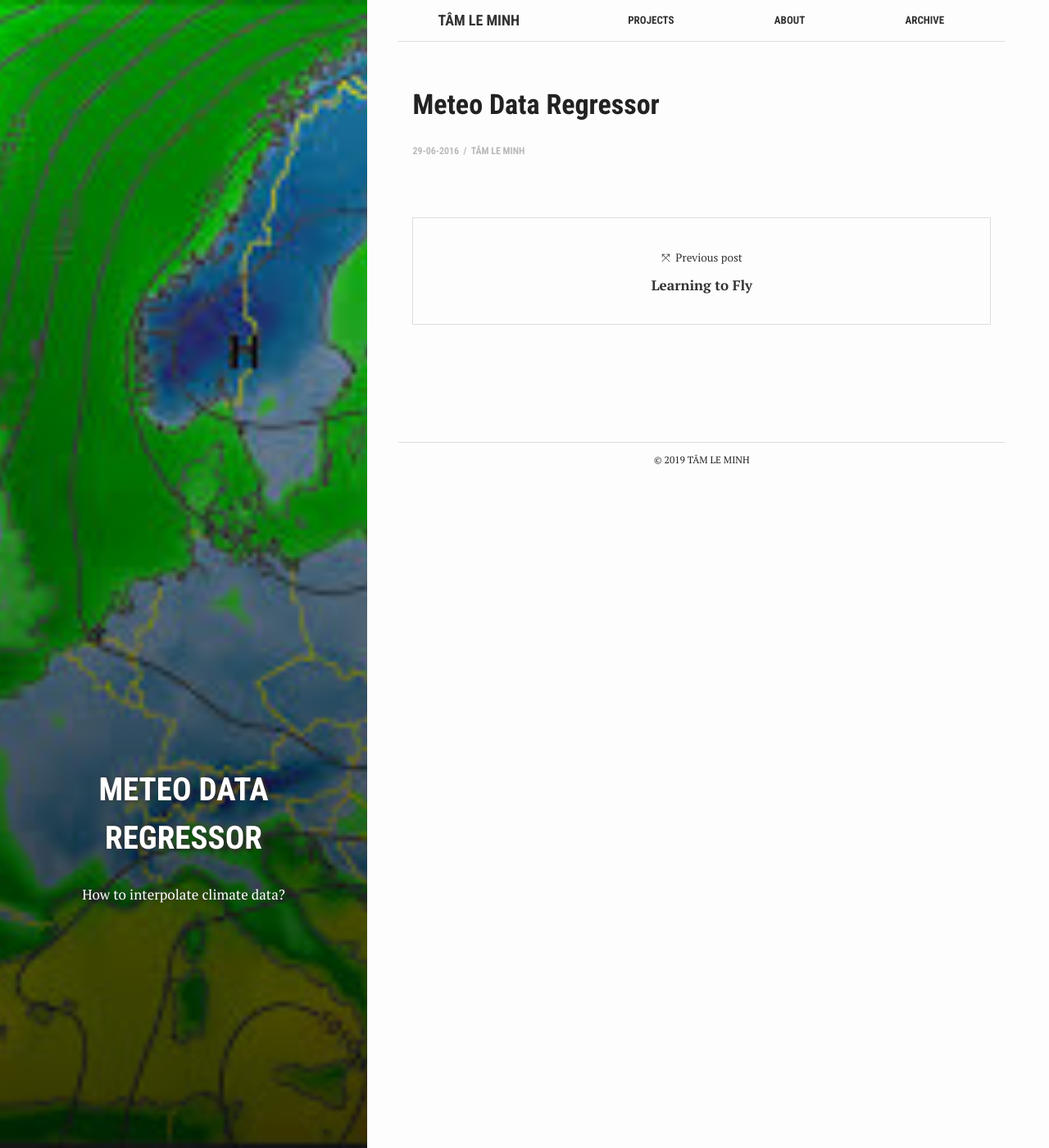
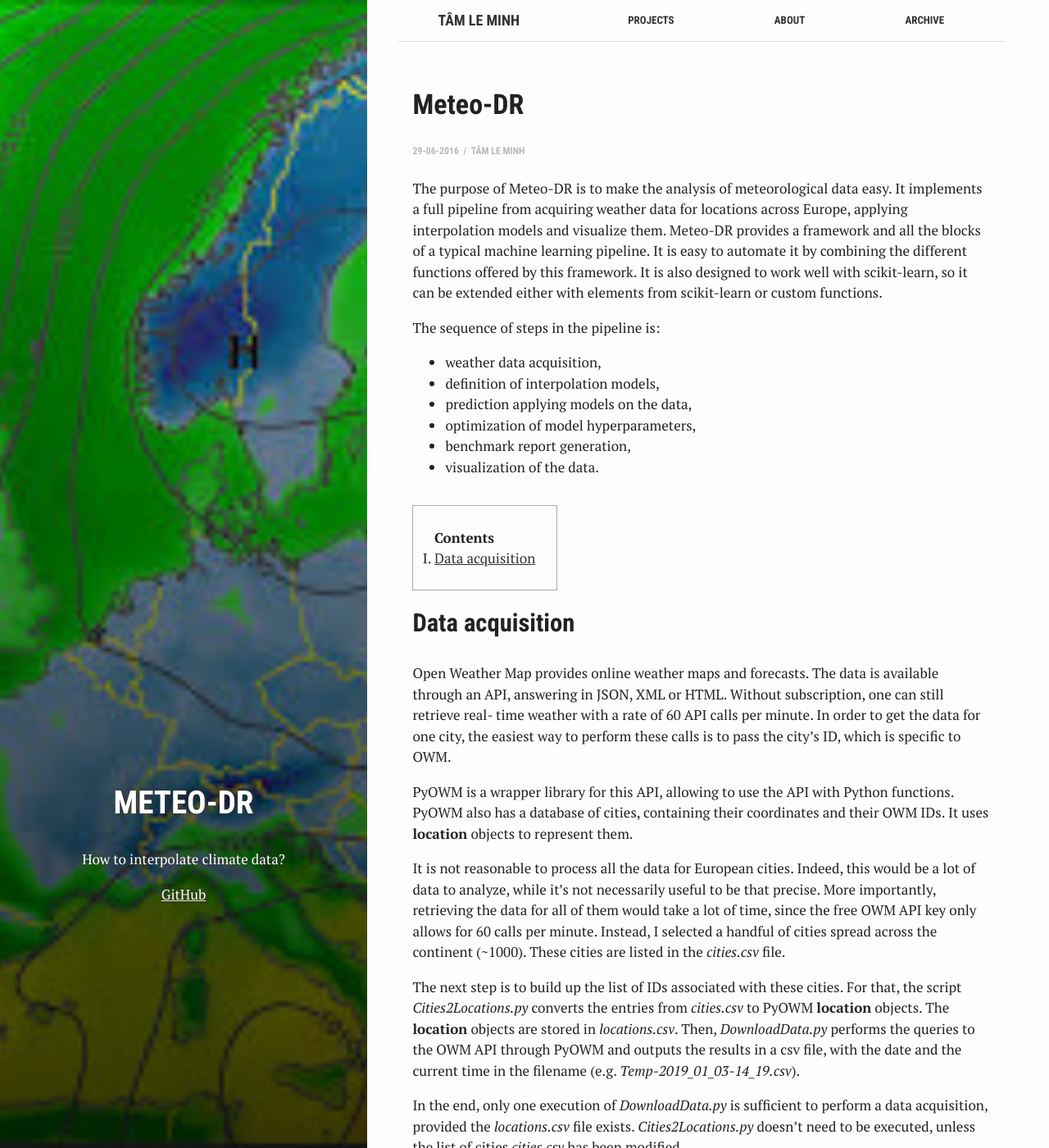
Before and after one commit to tam-leminh/tam-leminh.github.io_old, a Jekyll site: the page built from _posts/2016-07-01-meteo-data-regressor.md, in a window 1280 px wide and 1400 px high. Shown: the whole window at 82% size. Built offline with Jekyll 4.4.1, drawn with Linux system fonts in a browser that asks for light colours; some of the changed text lies outside the part shown.

Commit message:
ADD meteodr intro and data acq

```diff
--- a/_posts/2016-07-01-meteo-data-regressor.md
+++ b/_posts/2016-07-01-meteo-data-regressor.md
@@ -1,11 +1,58 @@
 ---
 bg: "meteo.jpg"
 layout: post
-title:  "Meteo Data Regressor"
-crawlertitle: "Meteo Data Regressor - Tâm Le Minh"
+title:  "Meteo-DR"
+crawlertitle: "Meteo-DR - Tâm Le Minh"
 summary: "How to interpolate climate data?"
 date:   2016-06-29 20:09:47 +0700
 categories: posts
 author: Tâm Le Minh
 type: project
+github: https://github.com/tam-leminh/meteo-dr
 ---
+
+The purpose of Meteo-DR is to make the analysis of meteorological data easy. It implements a
+full pipeline from acquiring weather data for locations across Europe, applying interpolation
+models and visualize them. Meteo-DR provides a framework and all the blocks of a typical machine
+learning pipeline. It is easy to automate it by combining the different functions offered by this
+framework. It is also designed to work well with scikit-learn, so it can be extended either with
+elements from scikit-learn or custom functions.
+
+The sequence of steps in the pipeline is:
+- weather data acquisition,
+- definition of interpolation models,
+- prediction applying models on the data,
+- optimization of model hyperparameters,
+- benchmark report generation,
+- visualization of the data.
+
+<p/>
+* ToC
+{:toc}
+
+## Data acquisition
+
+Open Weather Map provides online weather maps and forecasts. The data is available through
+an API, answering in JSON, XML or HTML. Without subscription, one can still retrieve real-
+time weather with a rate of 60 API calls per minute. In order to get the data for one city,
+the easiest way to perform these calls is to pass the city's ID, which is specific to OWM.
+
+PyOWM is a wrapper library for this API, allowing to use the API with Python functions. PyOWM
+also has a database of cities, containing their coordinates and their OWM IDs. It uses
+**location** objects to represent them.
+
+It is not reasonable to process all the data for European cities. Indeed, this would be a lot
+of data to analyze, while it's not necessarily useful to be that precise. More importantly,
+retrieving the data for all of them would take a lot of time, since the free OWM API key only
+allows for 60 calls per minute. Instead, I selected a handful of cities spread across the
+continent (~1000). These cities are listed in the *cities.csv* file.
+
+The next step is to build up the list of IDs associated with these cities. For that, the script
+*Cities2Locations.py* converts the entries from *cities.csv* to PyOWM **location** objects. The
+**location** objects are stored in *locations.csv*. Then, *DownloadData.py* performs the queries
+to the OWM API through PyOWM and outputs the results in a csv file, with the date and the current
+time in the filename (e.g. *Temp-2019_01_03-14_19.csv*).
+
+In the end, only one execution of *DownloadData.py* is sufficient to perform a data acquisition,
+provided the *locations.csv* file exists. *Cities2Locations.py* doesn't need to be executed,
+unless the list of cities *cities.csv* has been modified.
```
